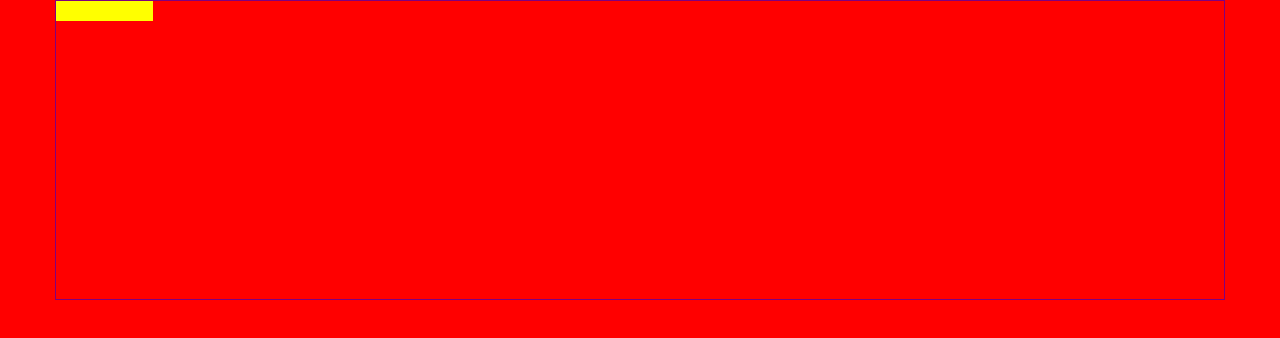
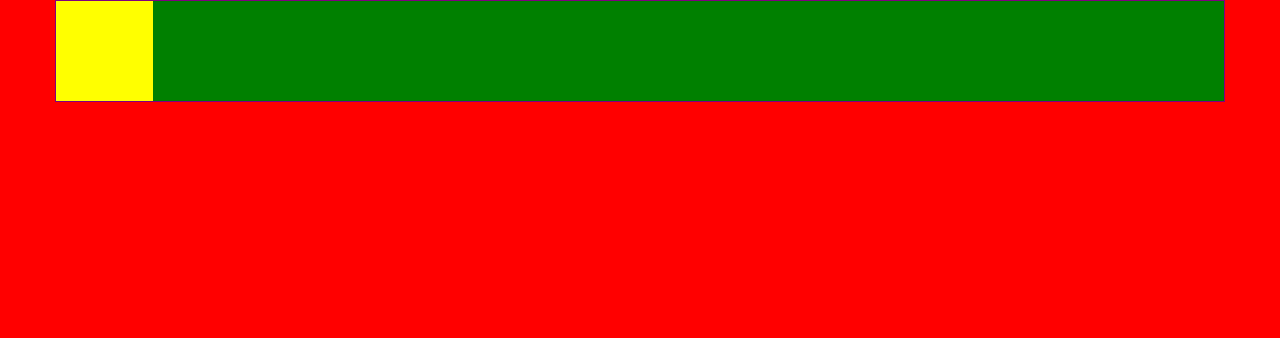
Before and after one commit to manuelatrotta/html-css-12bool, a plain HTML site: page index.html in a window 1280 px wide. Drawn offline with Linux system fonts and the light colour scheme.

Commit message:
introduzione [class*="col-"] { float:left;}

```diff
--- a/css/12-bool.css
+++ b/css/12-bool.css
@@ -11,7 +11,6 @@
 .container{
   max-width: 1170px;
   margin: 0 auto;
-  height: 300px;
   border: 1px solid purple;
 }
 /*container:after*/
@@ -21,7 +20,7 @@
   clear: both;
 }
 /*col-*/
-.col-{
+[class*="col-"]{
   float: left;
 }
 .col-1{
@@ -60,3 +59,4 @@
 .col-12{
   width: calc( (100% / 12) * 12 );
 }
+/*col-offset*/
--- a/css/style.css
+++ b/css/style.css
@@ -1,4 +1,8 @@
 .col-1{
   background-color: yellow;
-  height: 10px;
+  height: 100px;
 }
+.col-11{
+  background-color: green;
+  height: 100px;
+}
--- a/index.html
+++ b/index.html
@@ -8,10 +8,9 @@
   </head>
   <body class="rebug">
     <div class="container">
-      <div class="col-1"></div>
-      <div class="col-1"></div>
-    </div>
-
+        <div class="col-1"></div>
+        <div class="col-11"></div>
+      </div>
 
 
 
```
